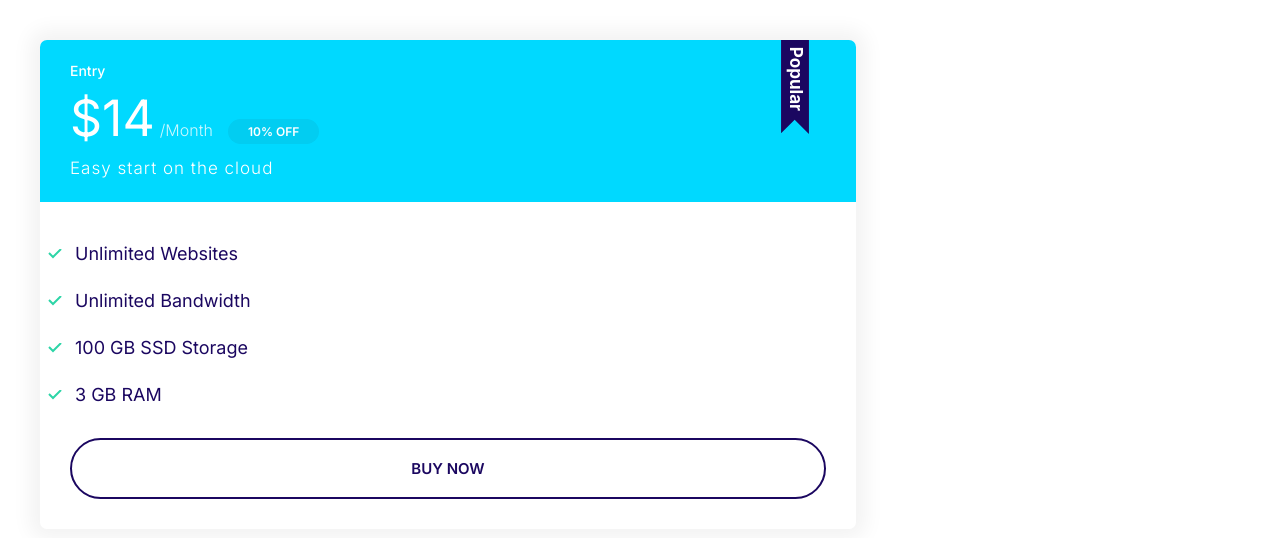
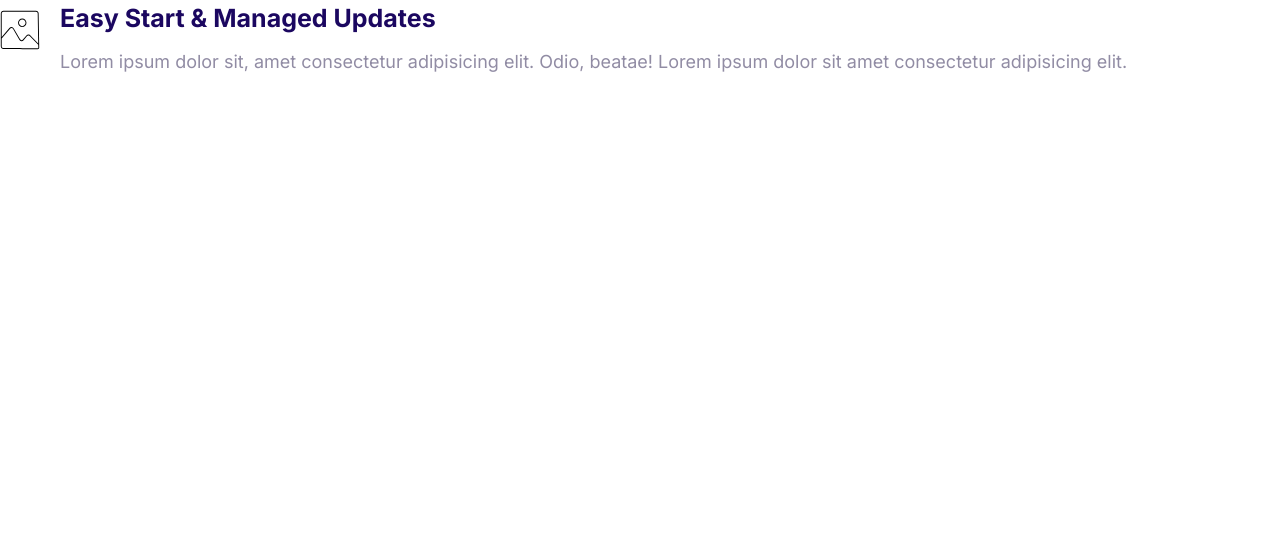
Before and after one commit to MrEpiTec/MrEpiTec, a plain HTML site: page HTML/Index.html in a window 1280 px wide. Drawn offline with Linux system fonts and the light colour scheme.

Commit message:
defining Media object

```diff
--- a/CSS/Styles.css
+++ b/CSS/Styles.css
@@ -360,9 +360,27 @@ a {
 
 .plan--popular .card__header::before {
     content: url(../Images/popular.svg);
-    width: 40px;
     display: inline-block;
     position: absolute;
+    right: 5%;
     top: -6px;
-    right: 5%;
+    width: 40px;
 }
+
+/*Media*/
+
+.media {
+    display: flex;
+}
+
+.media__title {
+    margin-top: 0;
+}
+
+.media__body {
+    margin: 0 2rem;
+}
+
+.media__image {
+    margin-top: 1rem;
+}
--- a/HTML/Index.html
+++ b/HTML/Index.html
@@ -13,26 +13,18 @@
     <title>Document</title>
   </head>
   <body>
-    <div style="width: 70%; padding: 4rem">
-      <div class="plan plan--popular">
-        <div class="card card--secondary">
-          <header class="card__header">
-            <h3 class="plan__name">Entry</h3>
-            <span class="plan__price">$14</span>
-            <span class="plan__billing-cycle">/Month</span>
-            <span class="badge badge--secondary badge--small">10% OFF</span>
-            <span class="plan__description">Easy start on the cloud</span>
-          </header>
-          <div class="card__body">
-            <ul class="list list--tick">
-              <li class="list__item">Unlimited Websites</li>
-              <li class="list__item">Unlimited Bandwidth</li>
-              <li class="list__item">100 GB SSD Storage</li>
-              <li class="list__item">3 GB RAM</li>
-            </ul>
-            <button class="btn btn--outline btn--block">Buy Now</button>
-          </div>
-        </div>
+    <div class="media">
+      <div class="media__image">
+        <svg class="icon icon--primary">
+          <use xlink:href="/images/sprite.svg#snap"></use>
+        </svg>
+      </div>
+      <div class="media__body">
+        <h3 class="media__title">Easy Start & Managed Updates</h3>
+        <p>
+          Lorem ipsum dolor sit, amet consectetur adipisicing elit. Odio,
+          beatae! Lorem ipsum dolor sit amet consectetur adipisicing elit.
+        </p>
       </div>
     </div>
   </body>
```
Also changed, not shown: CSS/Components/Media.html (added, +14 -0 lines).
